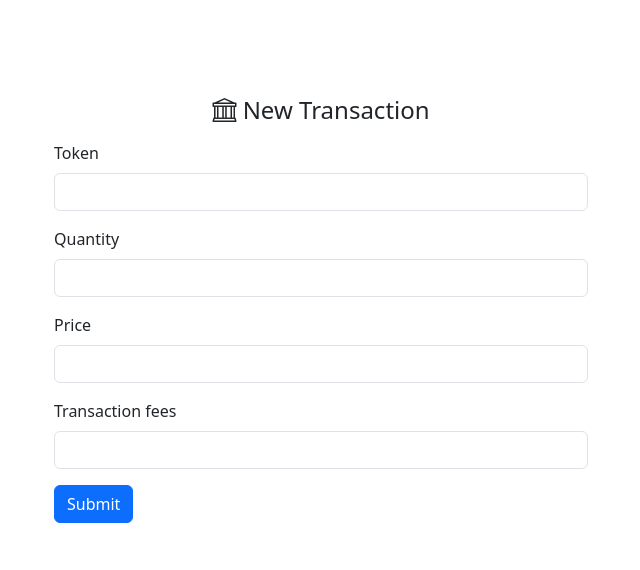
After one commit to Rayanworkout/portfolio-dashboard, a Flask app: page /new in a window 1280 px wide. The commit adds this page. Shown: the top 570 px of the page, without its empty margins (319-959 px from the left). Run offline with Flask 3, Linux system fonts and the light colour scheme.

Commit message:
added flash message and ability to add tx

```diff
--- a/app.py
+++ b/app.py
@@ -1,17 +1,23 @@
-from flask import Flask, render_template
+from flask import Flask, render_template, request, redirect, flash
 
 from helpers import create_plot
 from portfolio import Portfolio
 
+import os
+import dotenv
+
+dotenv.load_dotenv()
+
 
 app = Flask(__name__)
+
+app.secret_key = os.getenv("FLASK_SECRET_KEY")
 
 
 @app.route("/")
 def index():
 
-    # pf = Portfolio(name="main", db_name="portfolio/portfolio.sqlite3")
-    pf = Portfolio(name="main", db_name="fake_data.sqlite3")
+    pf = Portfolio(name="main", db_name="portfolio/portfolio.sqlite3")
 
     data = {
         "total_value": pf.get_total_value(),
@@ -26,4 +32,29 @@ def index():
     return render_template("index-page.html", portfolio=data, holdings=holdings)
 
 
+@app.route("/new", methods=["GET", "POST"])
+def new():
+    if request.method == "POST":
+
+        pf = Portfolio(name="main", db_name="portfolio/portfolio.sqlite3")
+
+        token = request.form["token"]
+        qty = request.form["qty"]
+        price = request.form["price"]
+        fees = request.form["fees"]
+
+        tx = {
+            "qty": qty,
+            "token": token,
+            "cost": int(price) * float(qty),
+            "fees": fees,
+        }
+
+        pf.db.add_transaction(tx)
+        flash("Transaction added successfully!", "success")
+        return redirect("/")
+
+    return render_template("new-tx-page.html")
+
+
 # flask --app app run --debug
--- a/templates/base.html
+++ b/templates/base.html
@@ -24,12 +24,30 @@
         {% block figures %}{% endblock %}
         {% block chart %}{% endblock %}
         {% block holdings %}{% endblock %}
+        {% block content %}{% endblock %}
     </div>
 
 
     <script src="https://cdn.jsdelivr.net/npm/bootstrap@5.3.2/dist/js/bootstrap.bundle.min.js"
         integrity="sha384-C6RzsynM9kWDrMNeT87bh95OGNyZPhcTNXj1NW7RuBCsyN/o0jlpcV8Qyq46cDfL"
         crossorigin="anonymous"></script>
+
+    <script>
+
+        // Function to remove flash messages after a delay
+        const removeFlashMessages = () => {
+            var flashMessages = document.querySelectorAll('.alert');
+            flashMessages.forEach((message) => {
+                setTimeout(() => {
+                    message.remove();
+                }, 3000);
+            });
+        }
+
+        // Call the function when the page loads
+        document.addEventListener('DOMContentLoaded', removeFlashMessages);
+
+    </script>
 </body>
 
 </html>
--- /dev/null
+++ b/templates/new-tx-page.html
@@ -0,0 +1,35 @@
+{% extends "base.html" %}
+
+
+{% block content %}
+
+
+<div class="container">
+    <div class="row">
+        <div class="col-md-6 mx-auto">
+            <h4 class="text-center mb-3"><i class="bi bi-bank"></i> New Transaction</h4>
+            <form action="/new" method="POST">
+                <div class="mb-3">
+                    <label for="token" class="form-label">Token</label>
+                    <input type="text" class="form-control" id="token" name="token" required>
+                </div>
+                <div class="mb-3">
+                    <label for="qty" class="form-label">Quantity</label>
+                    <input type="number" step="0.01" min="0" class="form-control" id="qty" name="qty" required>
+                </div>
+                <div class="mb-3">
+                    <label for="price" class="form-label">Price</label>
+                    <input type="number" class="form-control" id="price" name="price" required>
+                </div>
+                <div class="mb-3">
+                    <label for="price" class="form-label">Transaction fees</label>
+                    <input type="number" class="form-control" id="fees" name="fees" required>
+                </div>
+                <button type="submit" class="btn btn-primary">Submit</button>
+            </form>
+        </div>
+    </div>
+
+</div>
+
+{% endblock %}
```
Also changed, not shown: templates/index-page.html (+10 -2 lines).
